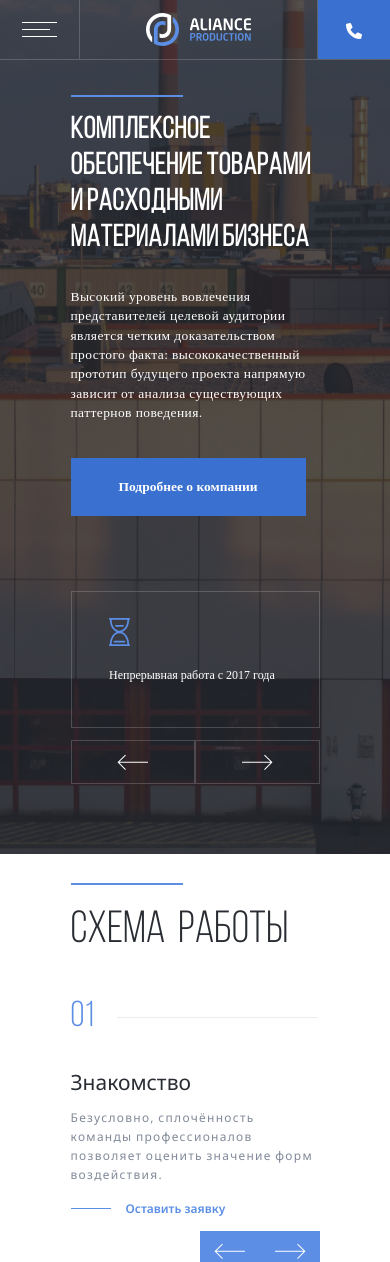
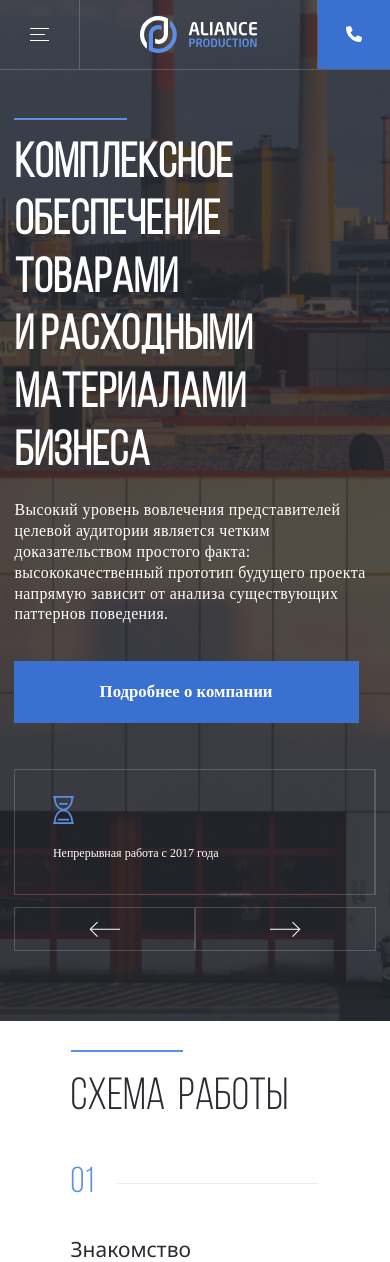
Before and after one commit to vadim-kirkach/Aliance, a PHP site: page / in a window 390 px wide; the page is wider, and only the part inside the window is pictured. Shown: the top 1262 px of that part. Run offline with PHP 8.4, Linux system fonts and the light colour scheme.

Commit message:
fix: mobile vith zeplin

```diff
--- a/css/style.css
+++ b/css/style.css
@@ -588,7 +588,7 @@
     display: none;
   }
   .navbar {
-    height: 5rem;
+    height: 5.8rem;
   }
   .navbar-button {
     padding-left: 2rem;
@@ -621,13 +621,18 @@
   flex-grow: 1;
   justify-content: center;
 }
+.logo-svg {
+  width: 9.75rem;
+  height: 3.75rem;
+
+}
 .mobile-menu-toggle {
   width: 80px;
   height: 100%;
   display: flex;
   flex-direction: column;
   justify-content: space-between;
-  padding: 1.8rem;
+  padding: 2.3rem 2.5rem;;
   border-right: 1px solid rgba(235, 235, 240, 0.2);
 }
 .navbar-light .mobile-menu-line {
@@ -755,9 +760,13 @@
 
   .header-title {
     font-size: 4rem;
+    line-height: 120%;
   }
   .header-content {
     padding-top: 3rem;
+  }
+  .header-features {
+    margin-top: 3.8rem;
   }
   .card {
     flex-basis: 100%;
@@ -772,10 +781,32 @@
   .container-white {
     min-width: 90%;
   }
-  .header-title {
-    font-size: 2.5rem;
+  .header-content {
+    padding-top: 3.95rem;
+  }
+
+  .header {
+    padding: 5.875rem 1.2rem;
+  }
+
+  .header-text {
+      max-width: 45rem;
+      font-size: 1.325rem;
+      font-weight: 400;
+      line-height: 131%;
+      margin-bottom: 3rem;
+      margin-top: 1.5rem;
+      letter-spacing: 0.4px;
   }
   .header-content {
-    padding-top: 2rem;
+    padding-top: 3.97rem;
   }
+
+  .header-button {
+    padding: 1.5rem 7.1rem;
+    height: 62px;
+    width: 345px;
+    font-size: 1.4rem;
+  }
+
  }
```
